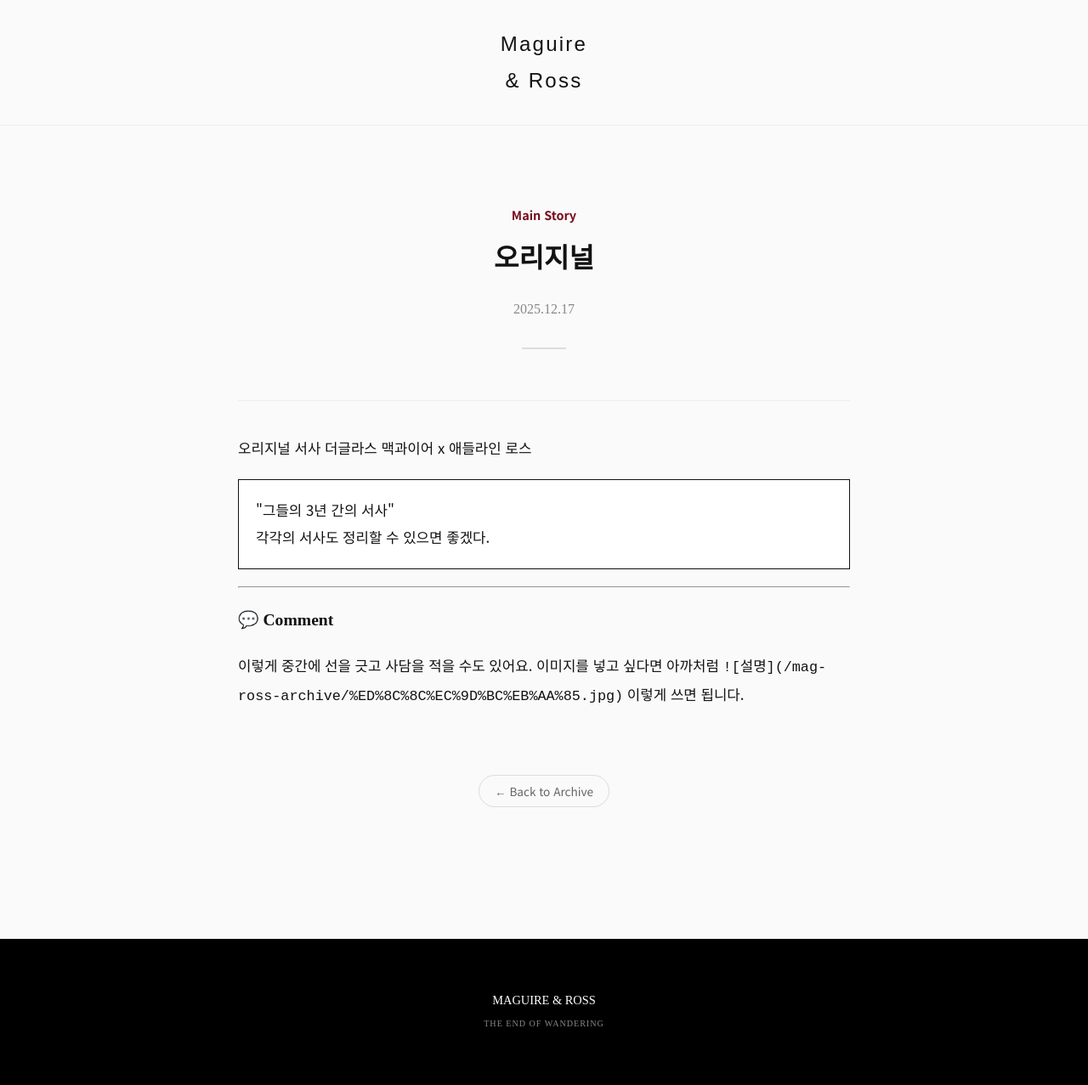
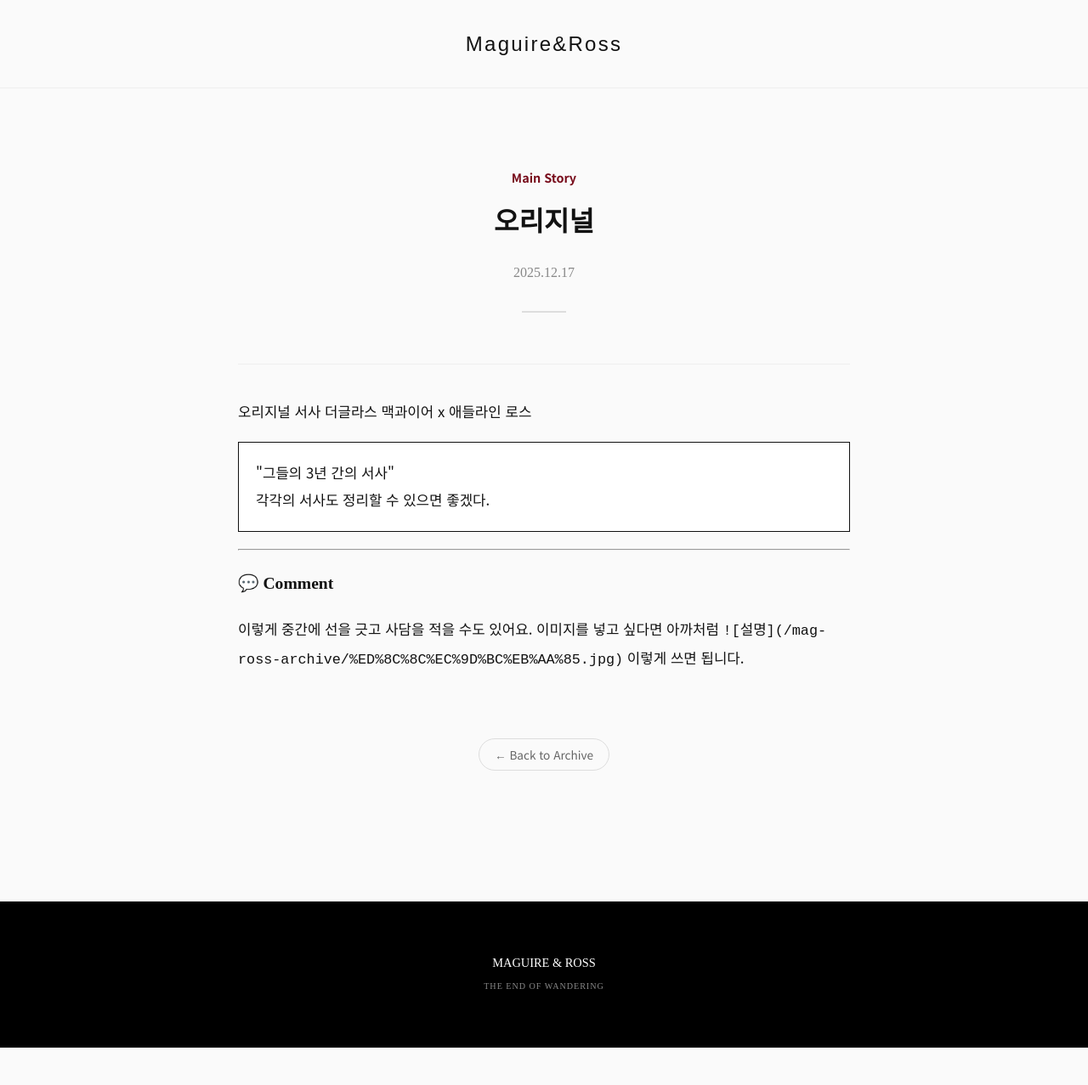
Before and after one commit to narelim/mag-ross-archive, a Jekyll site: the page built from _posts/2025-12-17-original42113.md, in a window 1280 px wide. Shown: the whole page at 85% size. Built offline with Jekyll 4.4.1, drawn with Linux system fonts in a browser that asks for light colours; some web fonts are replaced; after the commit the page ends 1233 px from its top, so only the background shows below that.

Commit message:
Update default.html

```diff
--- a/_layouts/default.html
+++ b/_layouts/default.html
@@ -8,7 +8,7 @@
 </head>
 <body>
     <header>
-     <a href="{{ "/" | relative_url }}" class="logo"><span class="gruppo-regular">Maguire<br>& Ross</span></a>
+     <a href="{{ "/" | relative_url }}" class="logo"><span class="gruppo-regular">Maguire&Ross</span></a>
     </header>
     <main class="container">
         {{ content }}
```
